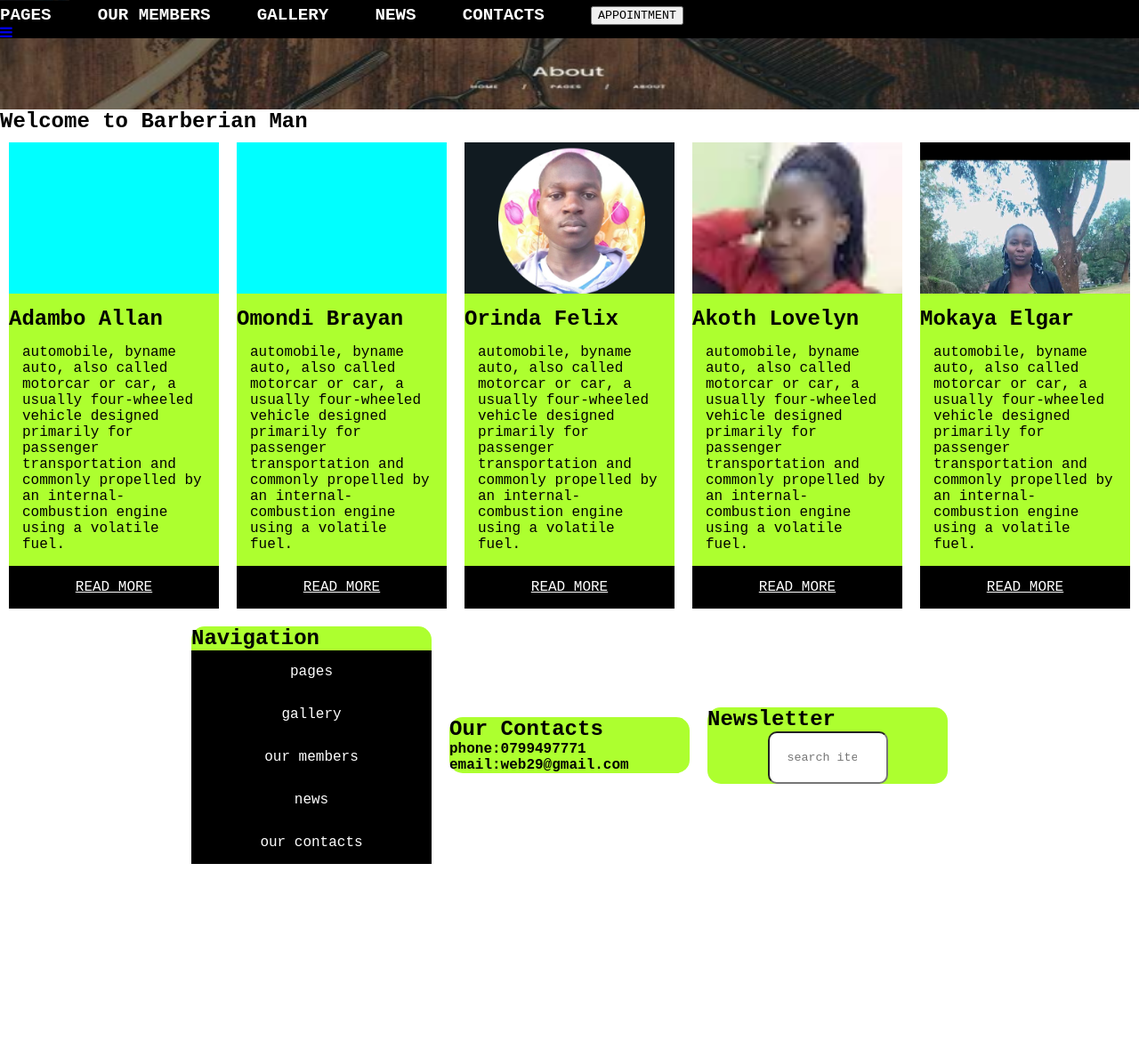
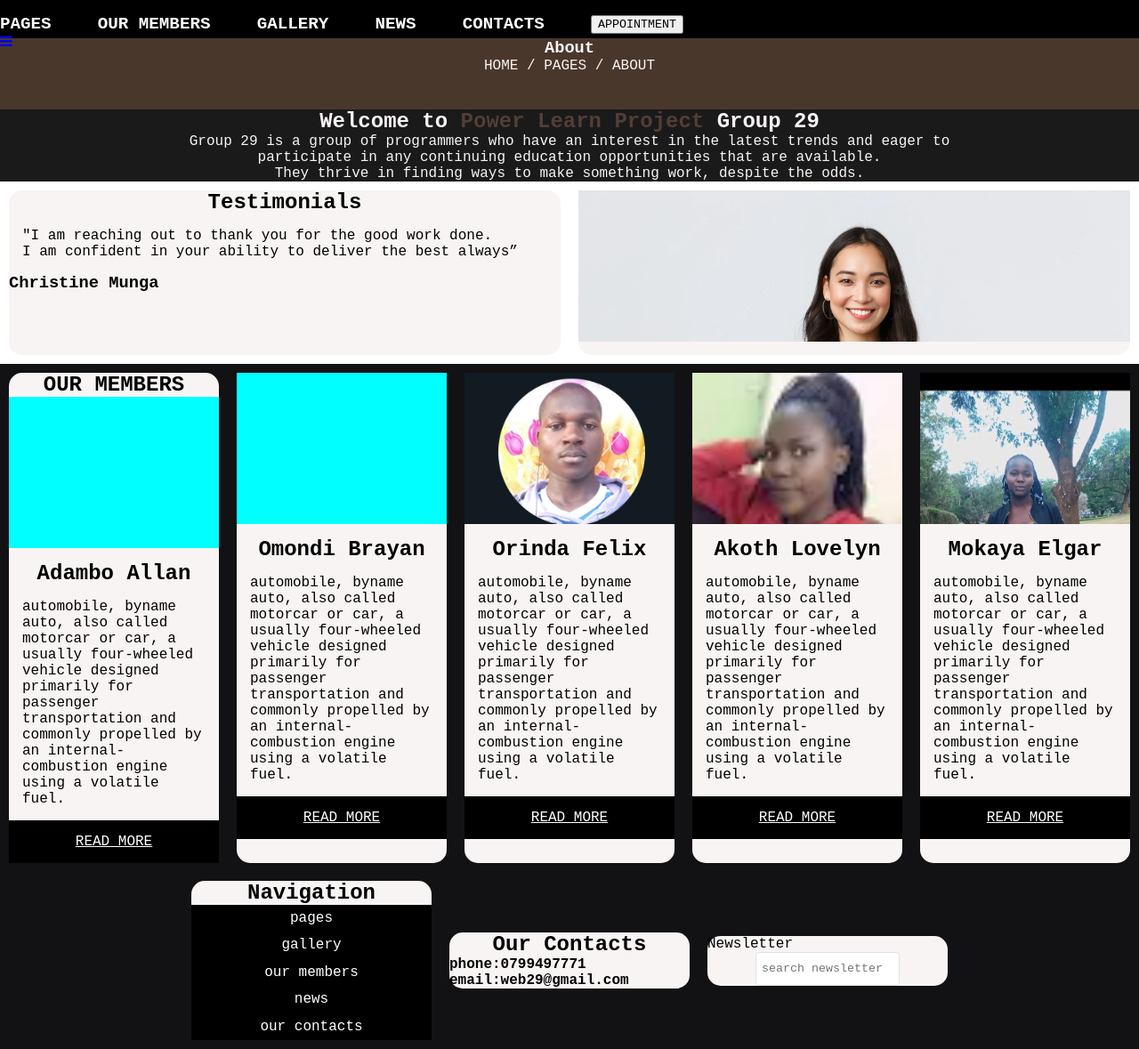
Before and after one commit to ElgarMokaya/plp-web-hackathon-group29, a plain HTML site: page portfolio-website/index.html in a window 1280 px wide. Shown: the part 37-1216 px from the top of the page at 89% size. Before the commit the page ends 1018 px from the top, so only its background shows below. Drawn offline with Linux system fonts and the light colour scheme.

Commit message:
fixed bugs

```diff
--- a/portfolio-website/index.html
+++ b/portfolio-website/index.html
@@ -15,8 +15,8 @@
        <section class="header1">
 <nav>
     <div class="logo">
-     <img src="./pictures/logo.jpg"alt=""style="">
-    </div>
+     <img src="./pictures/capture.jpg"alt=""style="width:40px;height:30px">
+    </div><br>
     <div class="navLinks"id="mylinks">
 
         <a href="index.html">PAGES</a>
@@ -38,15 +38,20 @@
        <!----section2-->
        <section class="header2">
        <div class="background">
-
+        <h3>About</h3>
+        <span>HOME</span> /   <span>PAGES</span>  /  <span>ABOUT</span>
        </div>
        </section>
        <!----section3-->
        <section class="section3">
-        <h2>Welcome to <span>Barberian</span> Man</h2>
-        <p></p>
-        <p></p>
-        <p></p>
+        <h2>Welcome to <span style="color:#533e35">Power Learn Project</span> Group 29</h2>
+        <p>
+          Group 29 is a group of programmers who have an interest in the latest trends and  eager to <br>
+           participate in any continuing  education opportunities that are available. <br>
+     They  thrive in finding ways to make something work, despite the odds.<br>
+       </p>
+
+
 
 
 
@@ -54,13 +59,34 @@
        <!---section4-->
        <section class="section4">
 
+
+
+
+      <div class="card" style="width:50%">
+
+        <h2>Testimonials</h2>
+        <p>
+          "I am reaching out to thank you for the good work done.<br>
+           I am confident in your ability to deliver the best always”<br>
+        </p>
+        <h3>Christine Munga</h3><br>
+      </div>
+      <div class="card" style="width:50%">
+
+        <div class="card-image christine"></div>
+
+
+    </div>
+
        </section>
 
 
        <!---section5-->
        <section class="container">
+
         <!------first member-->
       <div class="card">
+        <h2>OUR MEMBERS</h2>
         <div class="card-image car1"></div>
         <h2>Adambo Allan</h2>
         <p>
@@ -153,9 +179,10 @@
       </div>
       <div class="card">
 
-        <h2>Newsletter</h2>
+
         <div class="content-navigation">
-          <input type="search"name="Search"placeholder="search items">
+          <label for="newsletter">Newsletter</label>
+          <input type="search"name="Search"placeholder="search newsletter">
 
         </div>
 
--- a/portfolio-website/styles.css
+++ b/portfolio-website/styles.css
@@ -8,6 +8,7 @@ width: 100%;
 height: 3rem;
 padding-bottom: 5rem;
 background-color:black;
+
 
 
 }
@@ -36,28 +37,50 @@ background-color:black;
 }
 .header2{
 
-}
-.background{
-
-    background-image: url("./pictures/background.jpg");
+    background-color: #4a372c;
     background-repeat: no-repeat;
     background-attachment: fixed;
   background-size: cover;
     width: 100%;
     height: 5rem;
 }
+.background{
+    text-align: center;
+  color: #f9f4f4;
+}
+.section3{
+    text-align: center;
+    background-color: #1a1a1a;
+    color: #f9f4f4;
+
+}
+/*testimonials section*/
+.section4{
+    justify-content: center;
+    display: flex;
+}
+.testimonials{
+
+    background-color: #0e0e10;
+}
+
+.christine{
+    background-image: url("./pictures/christine.jpg");
+}
+
 /*our members section*/
 
 .container{
     justify-content: center;
     display: flex;
+    background-color: #121214;
 
     }
 
     .card{
         width: 270px;
         margin:10px;
-        background-color:greenyellow;
+        background-color:#f9f4f4;
         border-radius: 15px;
 
     }
@@ -109,16 +132,28 @@ background-color:black;
     .section6{
         display: flex;
         align-items: center;
-        margin: auto;
+        margin: 0cm;
         justify-content: center;
+        background-color: #121214;
 
     }
-    .section6 >h2{
-       text-align: center;
+    .content-navigation > input{
+        border: 1px solid #e0e2e6;
+        padding: 6px;
+        border-radius: 4px;
+        height: 2.4rem;
+        color: white;
+        width: 60%;
+
+    }
+    .content-navigation{
+
+
     }
     .content-navigation a{
         text-decoration:none;
         justify-content: center;
+        line-height: 3%;
 
     }
 
@@ -166,10 +201,8 @@ textarea{
     display: block;
     border-radius: 10px;
 }
-/*tablets*/
-@media screen and (max-width:780px){
-
-
+.card > h2 {
+    text-align: center;
 }
 
 /*phone*/
```
Also changed, not shown: portfolio-website/pictures/capture.jpg (added), portfolio-website/pictures/christine.jpg (added), portfolio-website/pictures/img.jpg (added).
